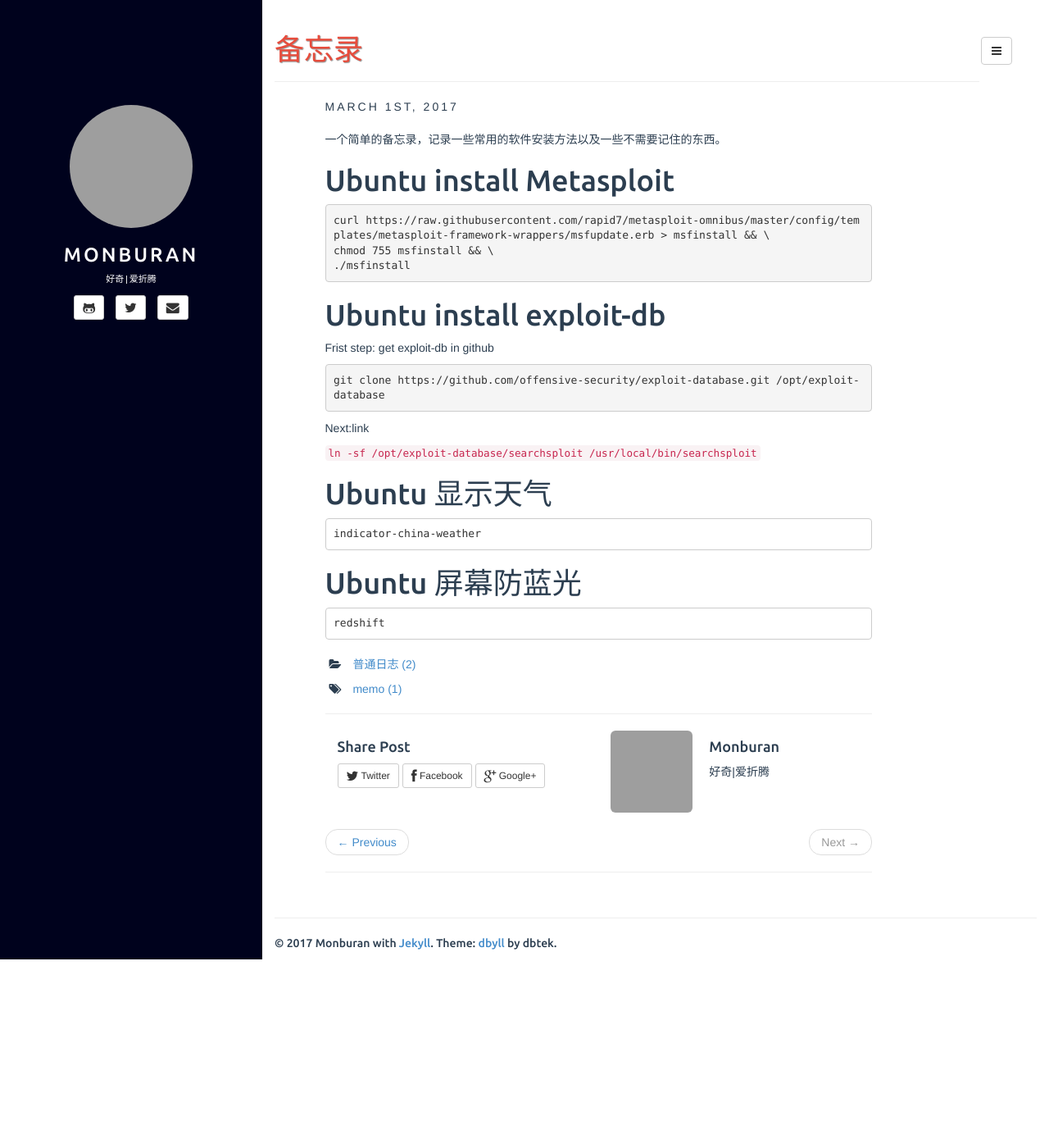
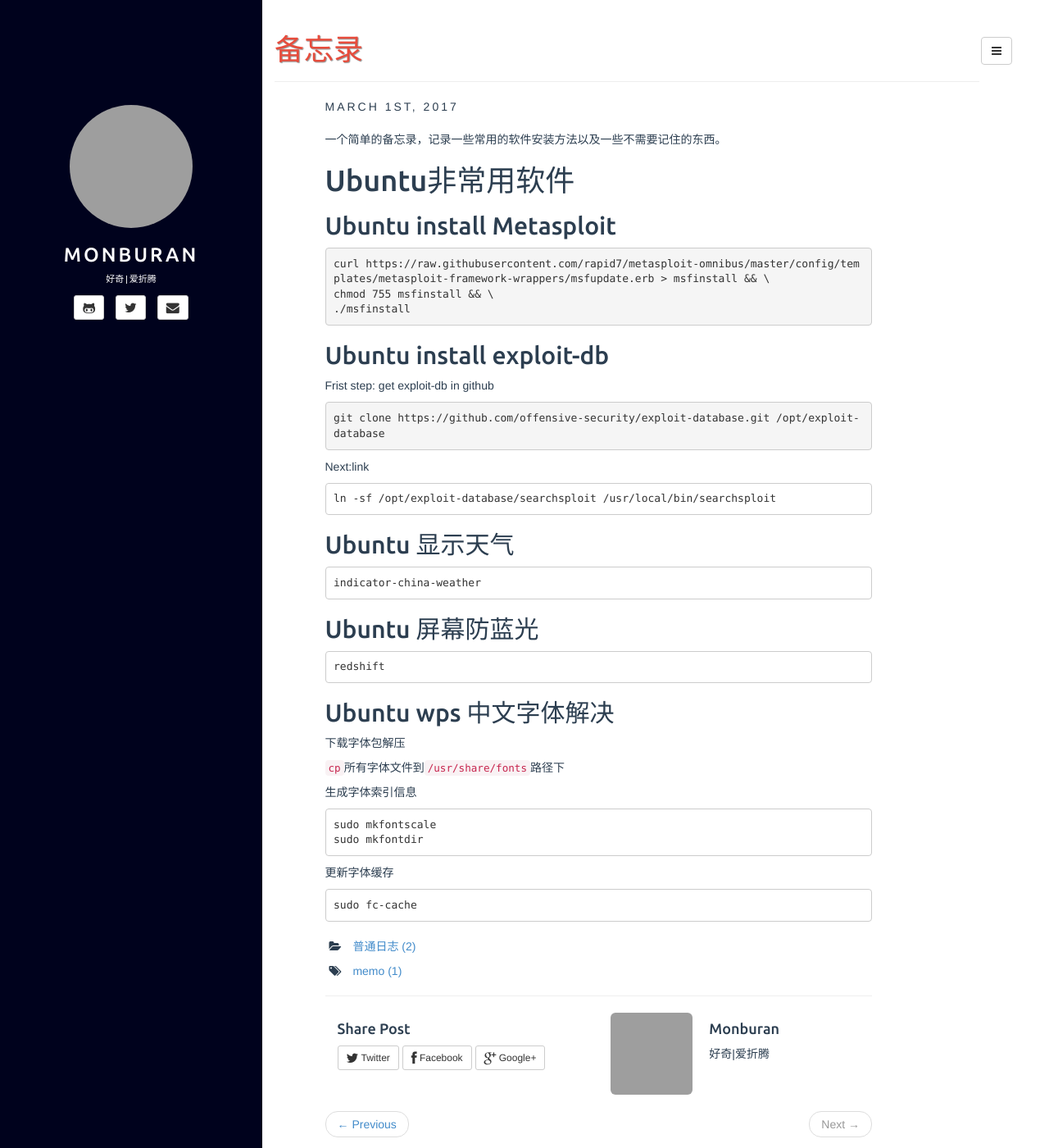
Before and after one commit to monburan/monburan.github.io, a Jekyll site: the page built from _posts/2017-3-1-The-Memorandum.md, in a window 1280 px wide and 1400 px high. Shown: the whole window at 82% size. Built offline with Jekyll 4.4.1, drawn with Linux system fonts in a browser that asks for light colours; comment, search, counter and statistics services are not loaded; grey boxes are pictures that could not be loaded.

Commit message:
updata memo

```diff
--- a/_posts/2017-3-1-The-Memorandum.md
+++ b/_posts/2017-3-1-The-Memorandum.md
@@ -8,13 +8,16 @@ comments: true
 ---
 一个简单的备忘录，记录一些常用的软件安装方法以及一些不需要记住的东西。
 
-# Ubuntu install Metasploit
+
+# Ubuntu非常用软件
+
+## Ubuntu install Metasploit
 
 <pre><code>curl https://raw.githubusercontent.com/rapid7/metasploit-omnibus/master/config/templates/metasploit-framework-wrappers/msfupdate.erb > msfinstall && \
 chmod 755 msfinstall && \
 ./msfinstall</code></pre>
 
-# Ubuntu install exploit-db
+## Ubuntu install exploit-db
 
 Frist step: get exploit-db in github
 
@@ -23,12 +26,27 @@ Frist step: get exploit-db in github
 
 Next:link
 
-<code>ln -sf /opt/exploit-database/searchsploit /usr/local/bin/searchsploit</code>
+    ln -sf /opt/exploit-database/searchsploit /usr/local/bin/searchsploit
 
-# Ubuntu 显示天气
+## Ubuntu 显示天气
 
     indicator-china-weather
 
-# Ubuntu 屏幕防蓝光
+## Ubuntu 屏幕防蓝光
 
     redshift
+
+## Ubuntu wps 中文字体解决
+
+下载字体包解压
+
+<code>cp</code>所有字体文件到<code>/usr/share/fonts</code>路径下
+
+生成字体索引信息
+
+    sudo mkfontscale
+    sudo mkfontdir
+
+更新字体缓存
+
+    sudo fc-cache
```
